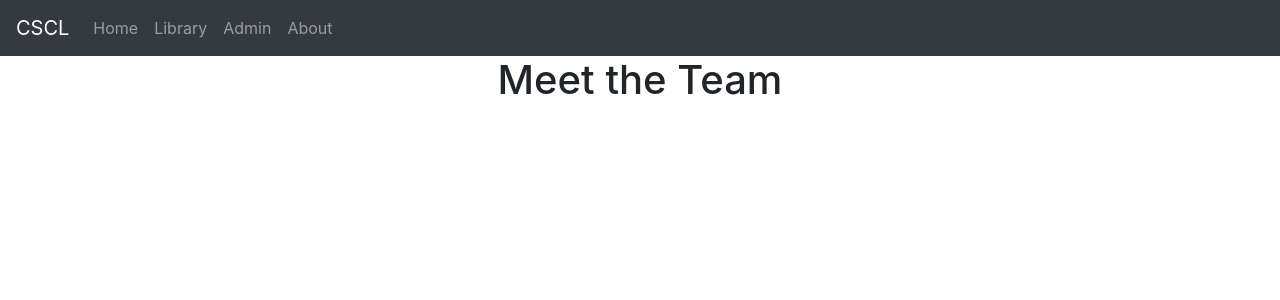
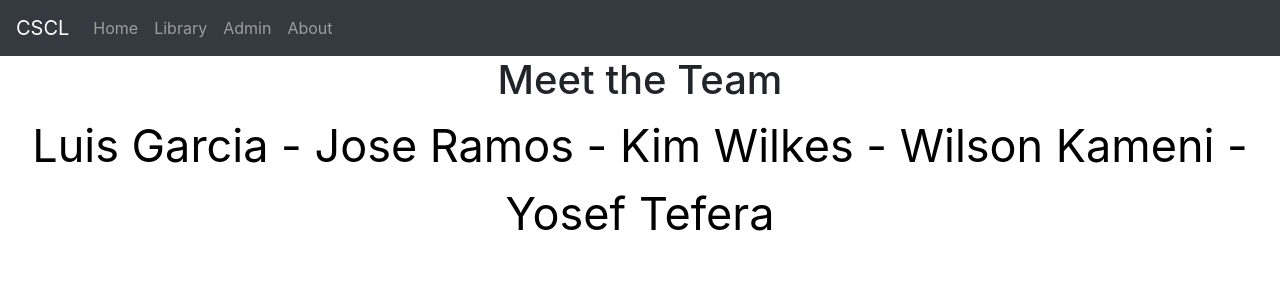
Before and after one commit to luisjgarcia/CoffeeShop11, a React (Create React App) app: page /About in a window 1280 px wide. Shown: the top 300 px of the page. Built offline with nearby package versions, Linux system fonts and the light colour scheme.

Commit message:
minor changes

```diff
--- a/src/App.css
+++ b/src/App.css
@@ -62,6 +62,11 @@ html {
   font-size: 25px;
   color: white;
 }
+.text-about {
+  text-align: center;
+  font-size: 45px;
+  color: black;
+}
 #library-display {
   width: 100%;
   height: 850px;
--- a/src/components/about.jsx
+++ b/src/components/about.jsx
@@ -5,6 +5,9 @@ class About extends Component {
     return (
       <div>
         <h1 align="center">Meet the Team</h1>
+        <p className="text-about">
+          Luis Garcia - Jose Ramos - Kim Wilkes - Wilson Kameni - Yosef Tefera
+        </p>
       </div>
     );
   }
```
Also changed, not shown: 1 other file (tests, documents, lock files or other folders).
